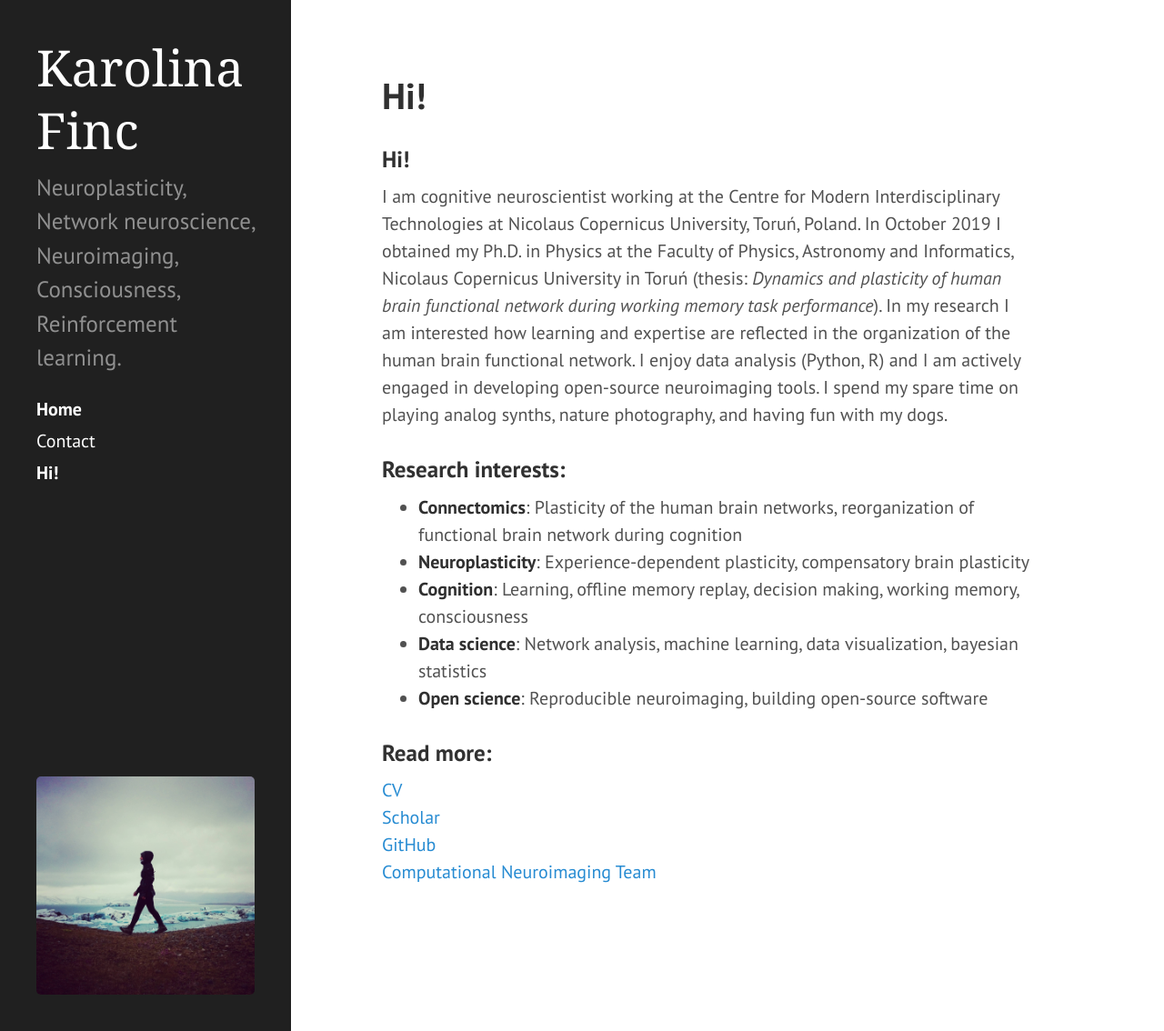
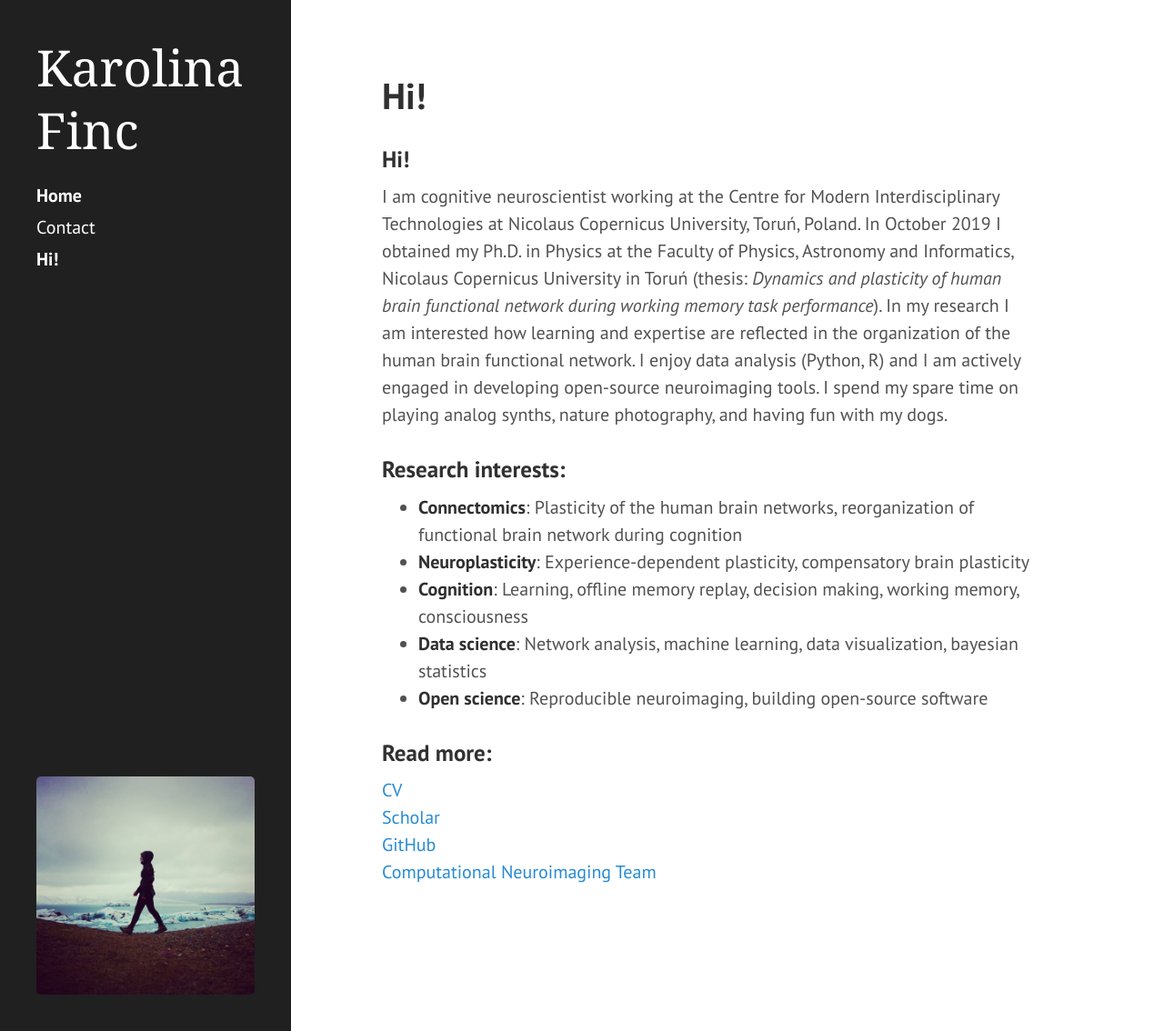
Before and after one commit to kfinc/kfinc.github.io, a Jekyll site: the page built from README.md, in a window 1280 px wide and 1134 px high. Shown: the whole window at 91% size. Built offline with Jekyll 4.4.1, drawn with Linux system fonts in a browser that asks for light colours; our own code applies the rules of GitHub Pages for plain Markdown files.

Commit message:
Update _config.yml

```diff
--- a/_config.yml
+++ b/_config.yml
@@ -8,7 +8,7 @@ permalink:        pretty
 # Setup
 title:            Karolina Finc
 tagline:          'Cognitive Neuroscientist'
-description:      'Neuroplasticity, Network neuroscience, Neuroimaging, Consciousness, Reinforcement learning.'
+description:
 url:              https://kfinc.github.io/
 baseurl:          /
 
```
